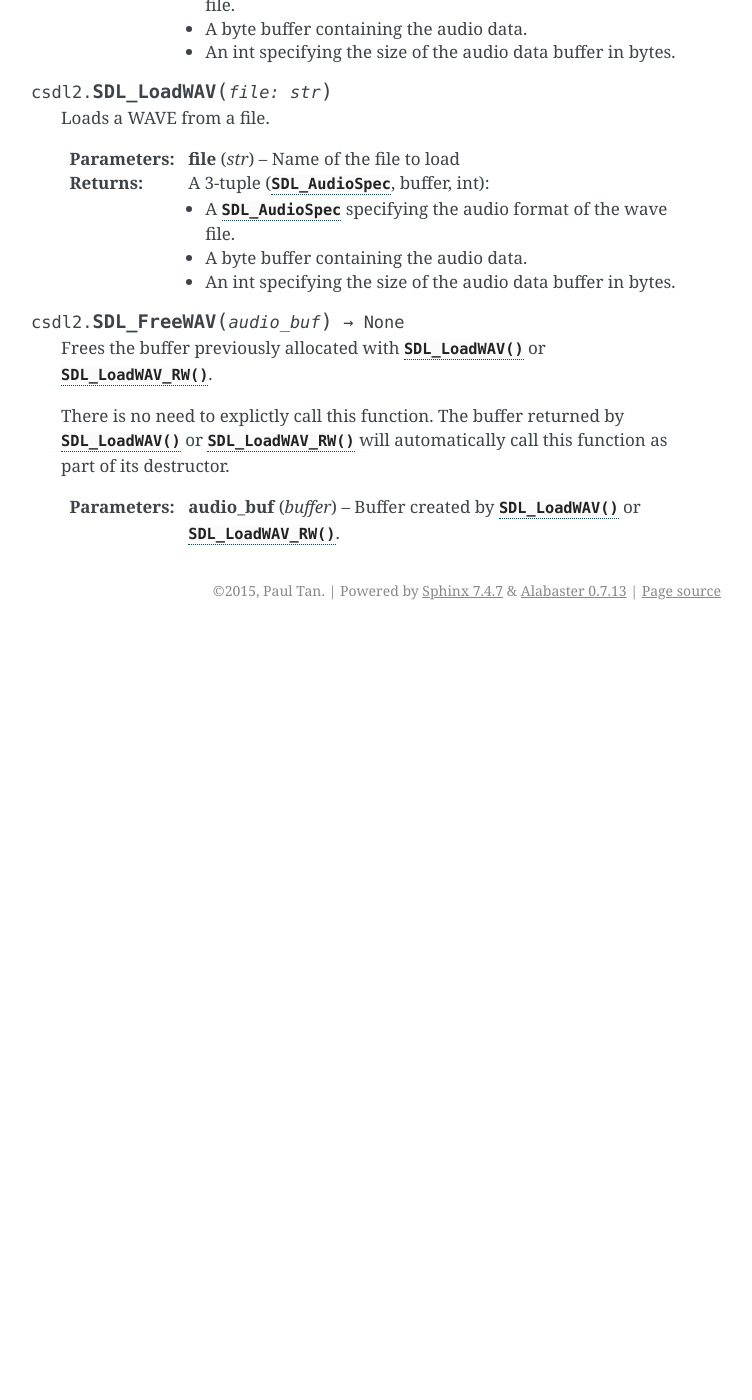
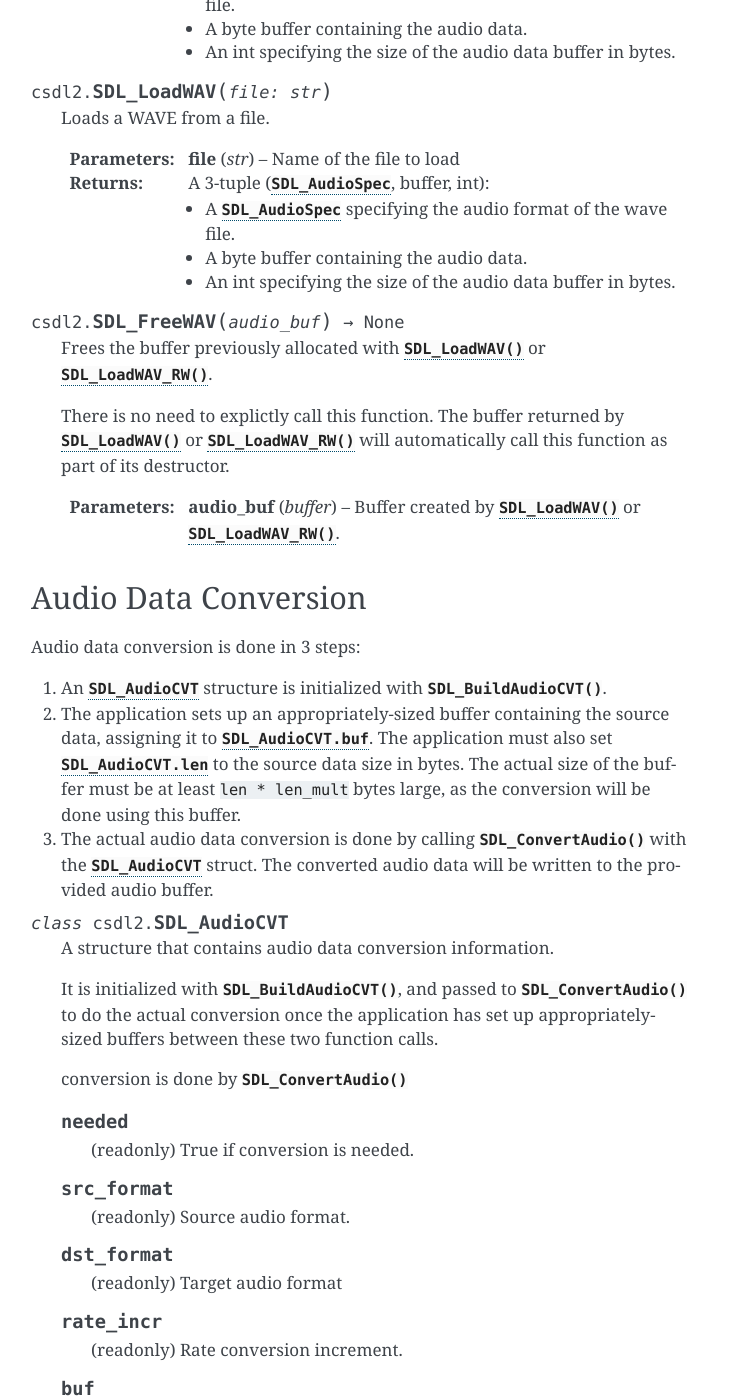
Before and after one commit to pyokagan/pycsdl2, a Sphinx documentation site: the page built from docs/api/audio.rst, in a window 1280 px wide and 1400 px high, scrolled down 8283 px. Shown: the whole window, without its empty margins (389-1141 px from the left). Built offline with Sphinx 7.4.7, drawn with Linux system fonts in a browser that asks for light colours; before the commit the page ends 8913 px from its top, so only the background shows below that; some of the changed text lies outside the part shown.

Commit message:
audio: implement SDL_AudioCVT

```diff
--- a/docs/api/audio.rst
+++ b/docs/api/audio.rst
@@ -444,3 +444,90 @@ stream.
 
    :param buffer audio_buf: Buffer created by :func:`SDL_LoadWAV` or
                             :func:`SDL_LoadWAV_RW`.
+
+Audio Data Conversion
+---------------------
+Audio data conversion is done in 3 steps:
+
+1. An :class:`SDL_AudioCVT` structure is initialized with
+   :func:`SDL_BuildAudioCVT`.
+
+2. The application sets up an appropriately-sized buffer containing the source
+   data, assigning it to :attr:`SDL_AudioCVT.buf`. The application must also
+   set :attr:`SDL_AudioCVT.len` to the source data size in bytes. The actual
+   size of the buffer must be at least ``len * len_mult`` bytes large, as the
+   conversion will be done using this buffer.
+
+3. The actual audio data conversion is done by calling :func:`SDL_ConvertAudio`
+   with the :class:`SDL_AudioCVT` struct. The converted audio data will be
+   written to the provided audio buffer.
+
+.. class:: SDL_AudioCVT()
+
+   A structure that contains audio data conversion information.
+
+   It is initialized with :func:`SDL_BuildAudioCVT`, and passed to
+   :func:`SDL_ConvertAudio` to do the actual conversion once the application
+   has set up appropriately-sized buffers between these two function calls.
+
+   conversion is done by :func:`SDL_ConvertAudio`
+
+   .. attribute:: needed
+
+      (readonly) True if conversion is needed.
+
+   .. attribute:: src_format
+
+      (readonly) Source audio format.
+
+   .. attribute:: dst_format
+
+      (readonly) Target audio format
+
+   .. attribute:: rate_incr
+
+      (readonly) Rate conversion increment.
+
+   .. attribute:: buf
+
+      This attribute should point to the audio data that will be used in the
+      conversion.
+
+      The buffer is both the source and the destination, which means the
+      converted audio data overwrites the original data. It also means that
+      converted data may be larger than the original data (if you were
+      converting from 8-bit to 16-bit, for instance), so you must ensure
+      :attr:`SDL_AudioCVT.buf` is larger enough for any stage of the
+      conversion, regardless of the final converted data's size.
+
+      The buffer must have a size of at least ``len * len_mult``.
+
+   .. attribute:: len
+
+      Length of original audio buffer in bytes.
+
+   .. attribute:: len_cvt
+
+      (readonly) Length of converted audio buffer.
+
+   .. attribute:: len_mult
+
+      (readonly) The length multiplier for determining the size of the
+      converted data.
+
+      The audio buffer may need to be larger than either the original data or
+      the converted data. The allocated size of :attr:`SDL_AudioCVT.buf`
+      must have a size of at least ``len * len_mult`` bytes.
+
+   .. attribute:: len_ratio
+
+      (readonly) The length ratio of the converted data to the original data.
+
+      When you have finished converting your audio data, you need to know how
+      much of your audio buffer is valid. ``len * len_ratio`` is the size of
+      the converted audio data in bytes.
+
+      This is similar to :attr:`SDL_AudioCVT.len_mult`. However, when the
+      converted audio data is shorter than the original,
+      :attr:`SDL_AudioCVT.len_mult` will be 1. :attr:`SDL_AudioCVT.len_ratio`
+      on the other hand will be a fractional number between 0 and 1.
```
Also changed, not shown: 2 other files.
